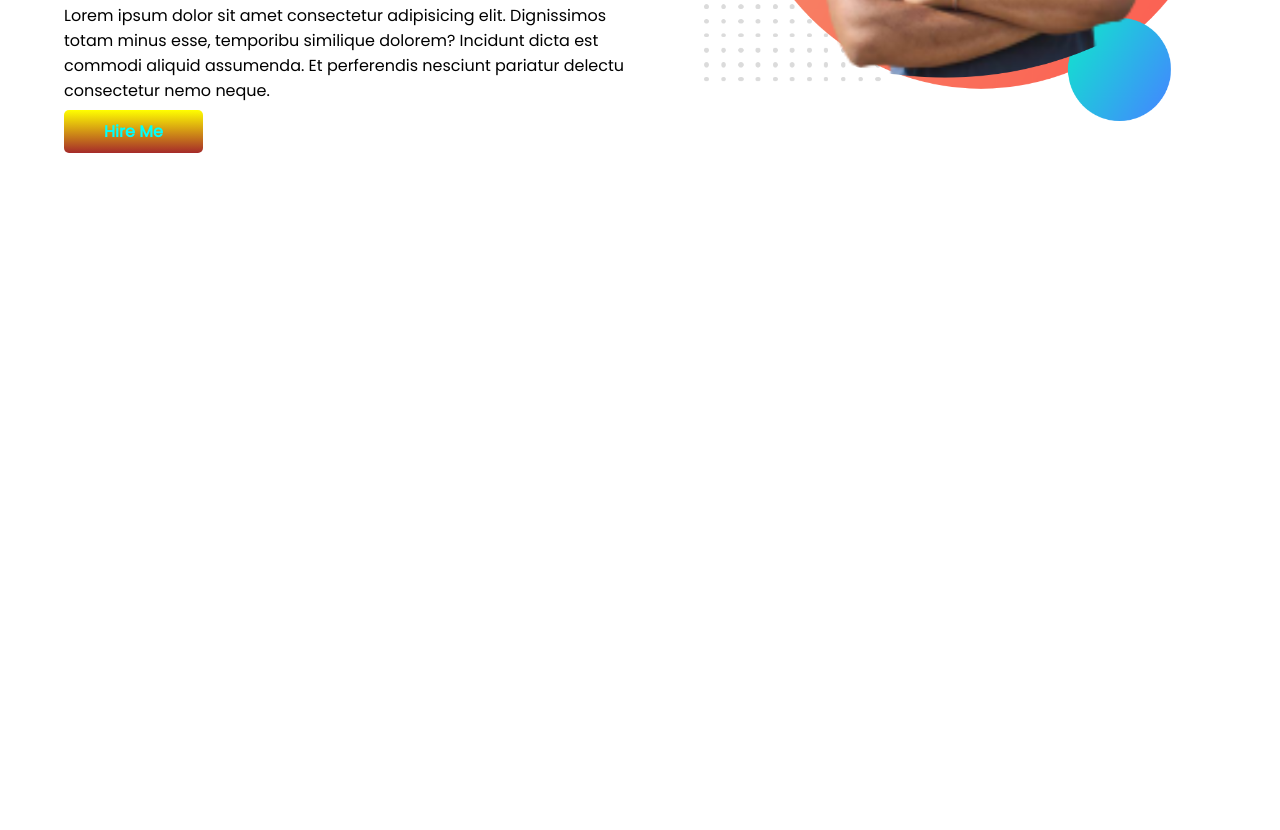
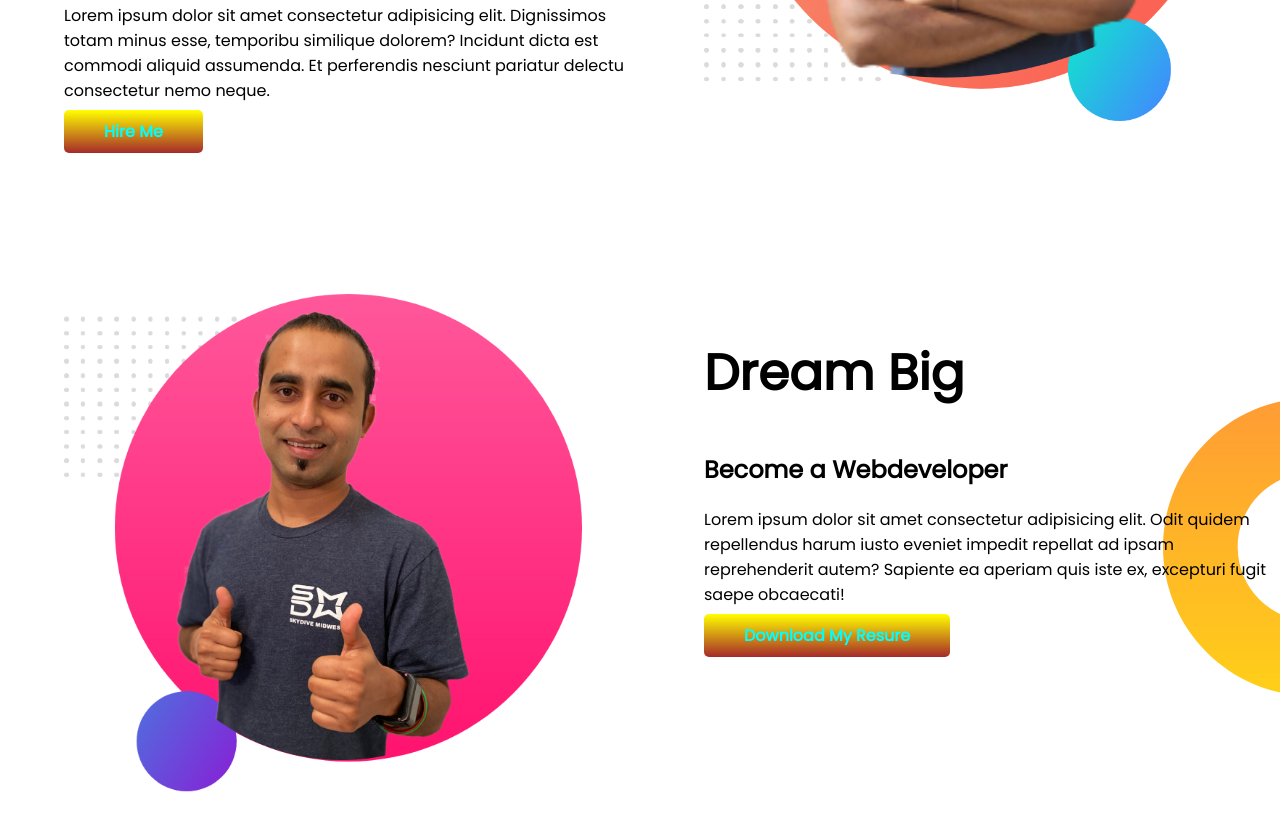
Before and after one commit to Iftekher-CSE/developer-portfolio, a plain HTML site: page index.html in a window 1280 px wide. Shown: the part 394-1224 px from the top of the page. Before the commit the page ends 800 px from the top, so only its background shows below. Drawn offline with Linux system fonts and the light colour scheme.

Commit message:
2nd section

```diff
--- a/index.html
+++ b/index.html
@@ -31,6 +31,24 @@
             <img src="images/imh.png" alt="">
         </div>
     </section>
+
+    <section class="dream-big">
+        <div class="half-width">
+            <img src="images/jhankar2.png" alt="">
+        </div>
+        <div class="half-width">
+            <h1>Dream Big</h1>
+            <h2>Become a Webdeveloper</h2>
+            <p>
+                Lorem ipsum dolor sit amet consectetur adipisicing elit. Odit quidem repellendus harum iusto eveniet
+                impedit repellat ad ipsam reprehenderit autem? Sapiente ea aperiam quis iste ex, excepturi fugit saepe
+                obcaecati!
+            </p>
+            <a class="hire-me-button" target="_blank" href="https://www.linkedin.com/in/iftekher-mahmud-hasib/">Download
+                My Resure</a>
+
+        </div>
+    </section>
 </body>
 
 </html>
--- a/style.css
+++ b/style.css
@@ -13,6 +13,7 @@ h1 {
 
 section {
     display: flex;
+    margin-bottom: 150px;
 }
 
 .half-width {
@@ -37,3 +38,9 @@ section {
     background-image: url(images/top-banner.png);
     background-repeat: no-repeat;
 }
+
+.dream-big {
+    background-image: url(images/dream-bg.png);
+    background-repeat: no-repeat;
+    background-position: right;
+}
```
Also changed, not shown: images/1586584649860.jpg (added).
